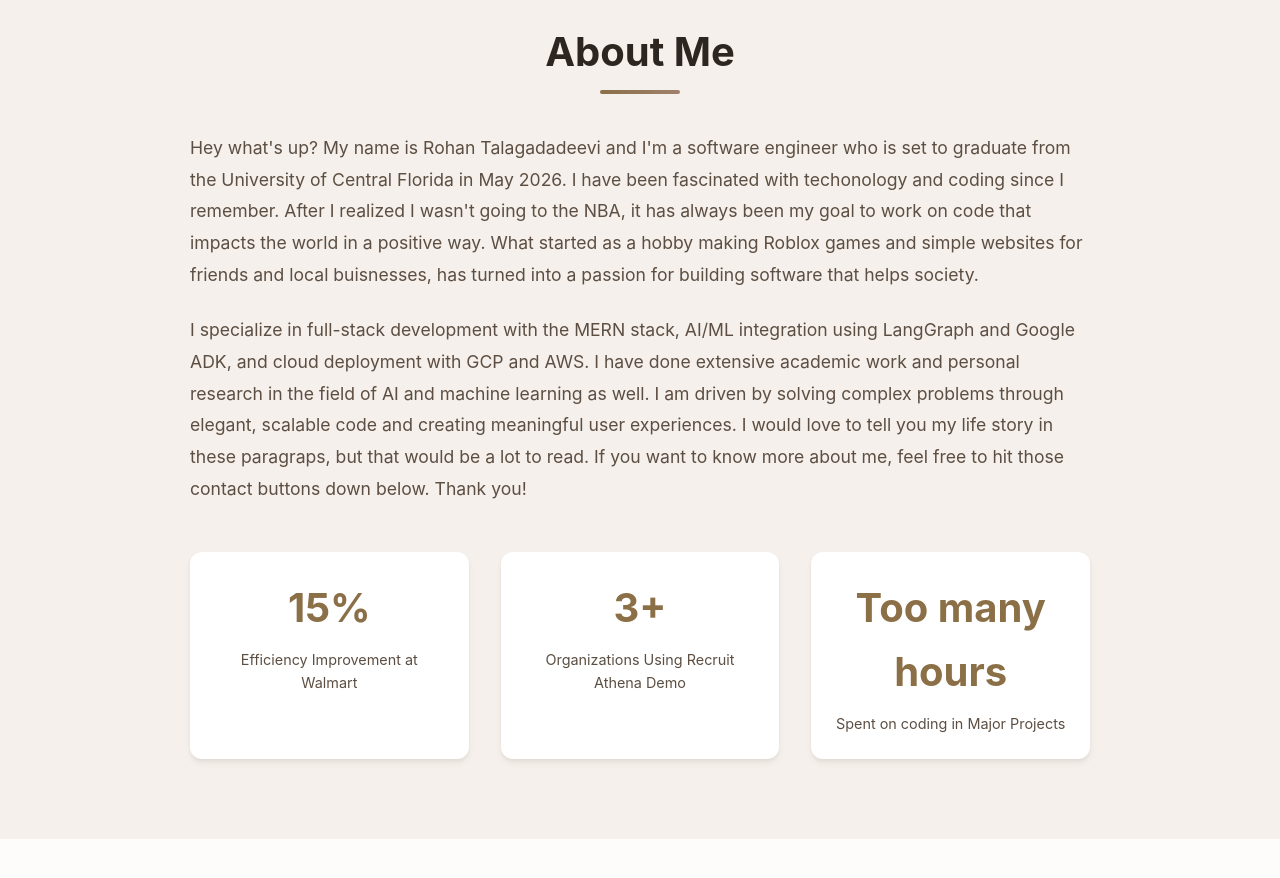
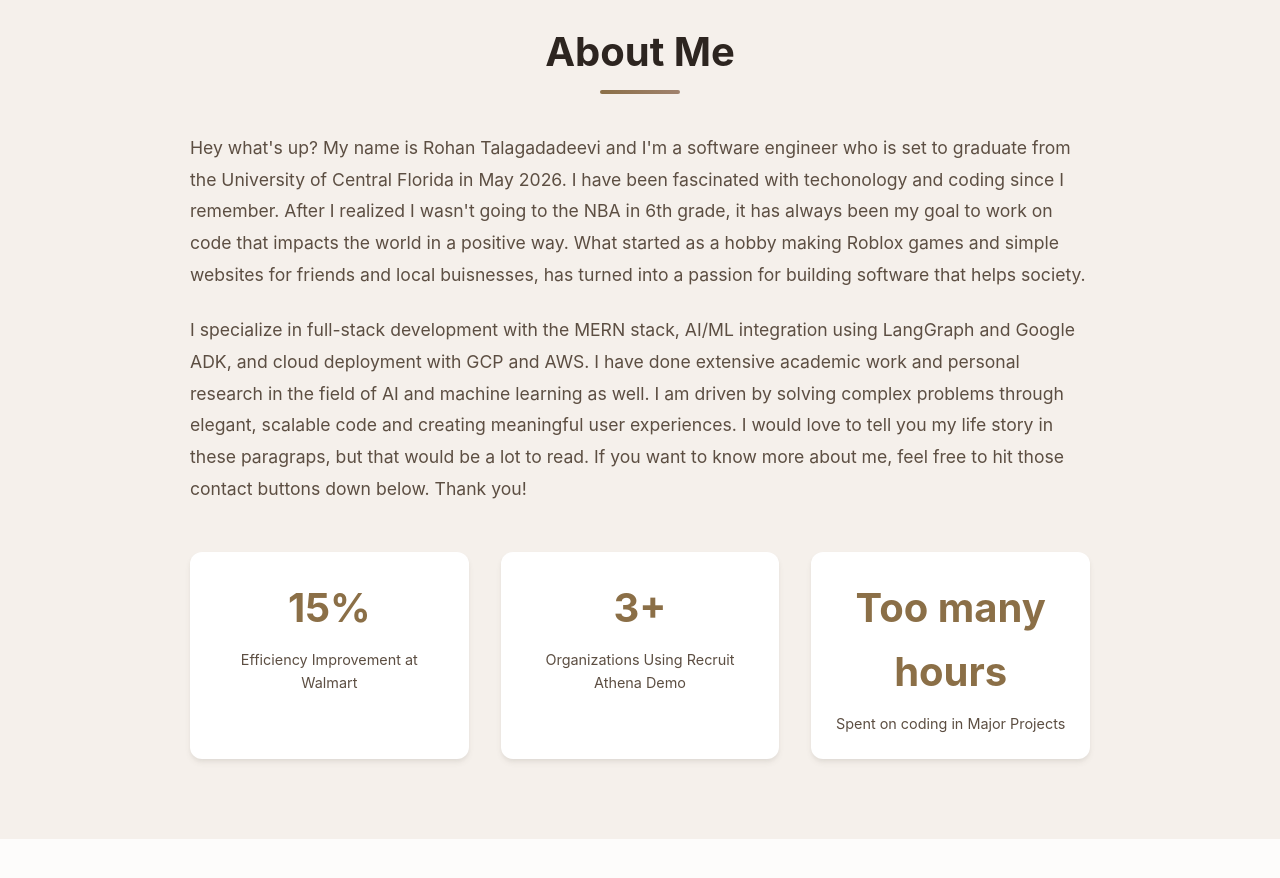
Before and after one commit to rohant20/rohan-tal-portfolio, a plain HTML site: page index.html in a window 1280 px wide. Shown: the part 860-1738 px from the top of the page. Drawn offline with Linux system fonts and the light colour scheme.

```diff
--- a/index.html
+++ b/index.html
@@ -66,7 +66,7 @@
                 <div class="about-text">
                     <p>
                         Hey what's up?  My name is Rohan Talagadadeevi and I'm a software engineer who is set to graduate from the University of Central Florida in May 2026.  I have been
-                        fascinated with techonology and coding since I remember.  After I realized I wasn't going to the NBA, it has always been my goal to work on code that impacts the world in a positive
+                        fascinated with techonology and coding since I remember.  After I realized I wasn't going to the NBA in 6th grade, it has always been my goal to work on code that impacts the world in a positive
                         way.  What started as a hobby making Roblox games and simple websites for friends and local buisnesses, has turned into a passion for building software that helps society.
                     </p>
                     <p>
```
